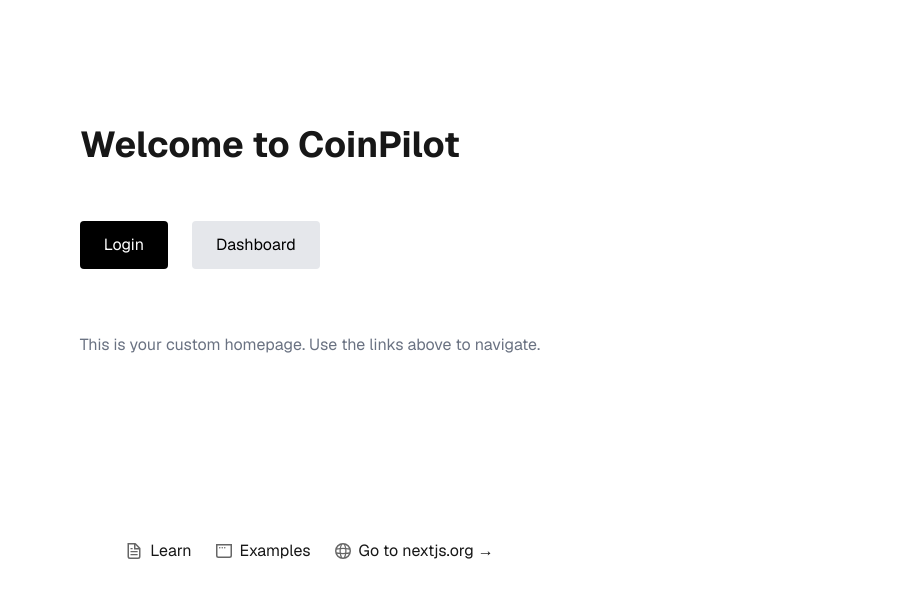
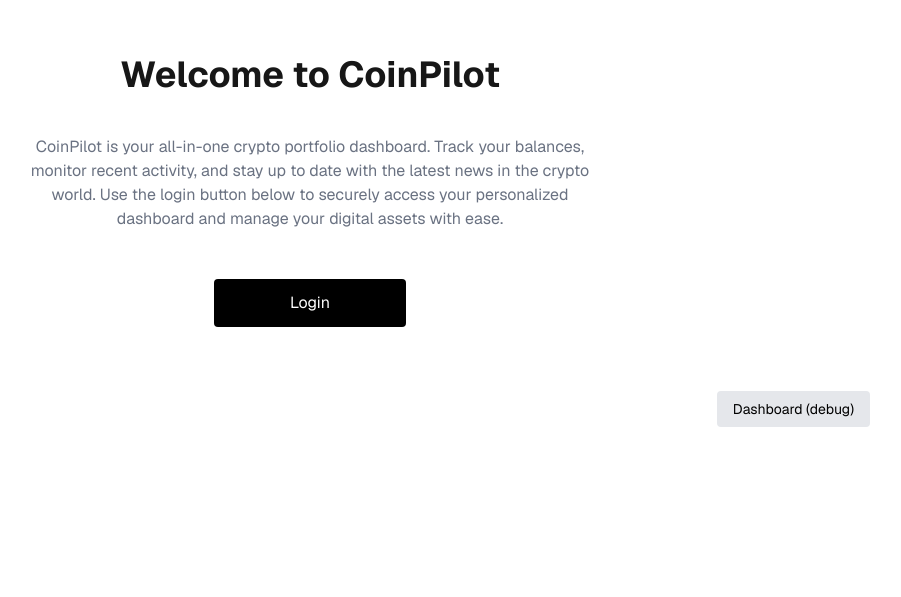
Before and after one commit to fdoorish/CoinPilot, a Next.js app in the folder coinpilot/: page / in a window 1280 px wide. Shown: the part 159-756 px from the top of the page, without its empty margins (330-1231 px from the left). Built offline with nearby package versions, Linux system fonts and the light colour scheme.

Commit message:
Changed landing page and added dashboard debug button

```diff
--- a/coinpilot/app/page.tsx
+++ b/coinpilot/app/page.tsx
@@ -4,73 +4,32 @@
 export default function Home() {
   return (
     <div className="grid grid-rows-[20px_1fr_20px] items-center justify-items-center min-h-screen p-8 pb-20 gap-16 sm:p-20 font-[family-name:var(--font-geist-sans)]">
-      <main className="flex flex-col gap-[32px] row-start-2 items-center sm:items-start">
-        <h1 className="text-4xl font-bold mb-6">Welcome to CoinPilot</h1>
-        <div className="flex gap-6">
-          <Link
-            href="/login"
-            className="px-6 py-3 bg-black text-white rounded hover:bg-gray-800"
-          >
-            Login
-          </Link>
+      <main className="flex flex-col items-center justify-center gap-8 row-start-2 w-full">
+        <h1 className="text-4xl font-bold mb-2 text-center">
+          Welcome to CoinPilot
+        </h1>
+        <p className="text-gray-500 text-center max-w-xl">
+          CoinPilot is your all-in-one crypto portfolio dashboard. Track your
+          balances, monitor recent activity, and stay up to date with the latest
+          news in the crypto world. Use the login button below to securely
+          access your personalized dashboard and manage your digital assets with
+          ease.
+        </p>
+        <Link
+          href="/login"
+          className="px-6 py-3 bg-black text-white rounded hover:bg-gray-800 w-48 text-center mt-4"
+        >
+          Login
+        </Link>
+        <div className="w-full flex justify-end mt-8">
           <Link
             href="/dashboard"
-            className="px-6 py-3 bg-gray-200 text-black rounded hover:bg-gray-300"
+            className="px-4 py-2 bg-gray-200 text-black rounded hover:bg-gray-300 text-sm"
           >
-            Dashboard
+            Dashboard (debug)
           </Link>
         </div>
-        <p className="mt-8 text-gray-500">
-          This is your custom homepage. Use the links above to navigate.
-        </p>
       </main>
-      <footer className="row-start-3 flex gap-[24px] flex-wrap items-center justify-center">
-        <a
-          className="flex items-center gap-2 hover:underline hover:underline-offset-4"
-          href="https://nextjs.org/learn?utm_source=create-next-app&utm_medium=appdir-template-tw&utm_campaign=create-next-app"
-          target="_blank"
-          rel="noopener noreferrer"
-        >
-          <Image
-            aria-hidden
-            src="/file.svg"
-            alt="File icon"
-            width={16}
-            height={16}
-          />
-          Learn
-        </a>
-        <a
-          className="flex items-center gap-2 hover:underline hover:underline-offset-4"
-          href="https://vercel.com/templates?framework=next.js&utm_source=create-next-app&utm_medium=appdir-template-tw&utm_campaign=create-next-app"
-          target="_blank"
-          rel="noopener noreferrer"
-        >
-          <Image
-            aria-hidden
-            src="/window.svg"
-            alt="Window icon"
-            width={16}
-            height={16}
-          />
-          Examples
-        </a>
-        <a
-          className="flex items-center gap-2 hover:underline hover:underline-offset-4"
-          href="https://nextjs.org?utm_source=create-next-app&utm_medium=appdir-template-tw&utm_campaign=create-next-app"
-          target="_blank"
-          rel="noopener noreferrer"
-        >
-          <Image
-            aria-hidden
-            src="/globe.svg"
-            alt="Globe icon"
-            width={16}
-            height={16}
-          />
-          Go to nextjs.org →
-        </a>
-      </footer>
     </div>
   );
 }
```
